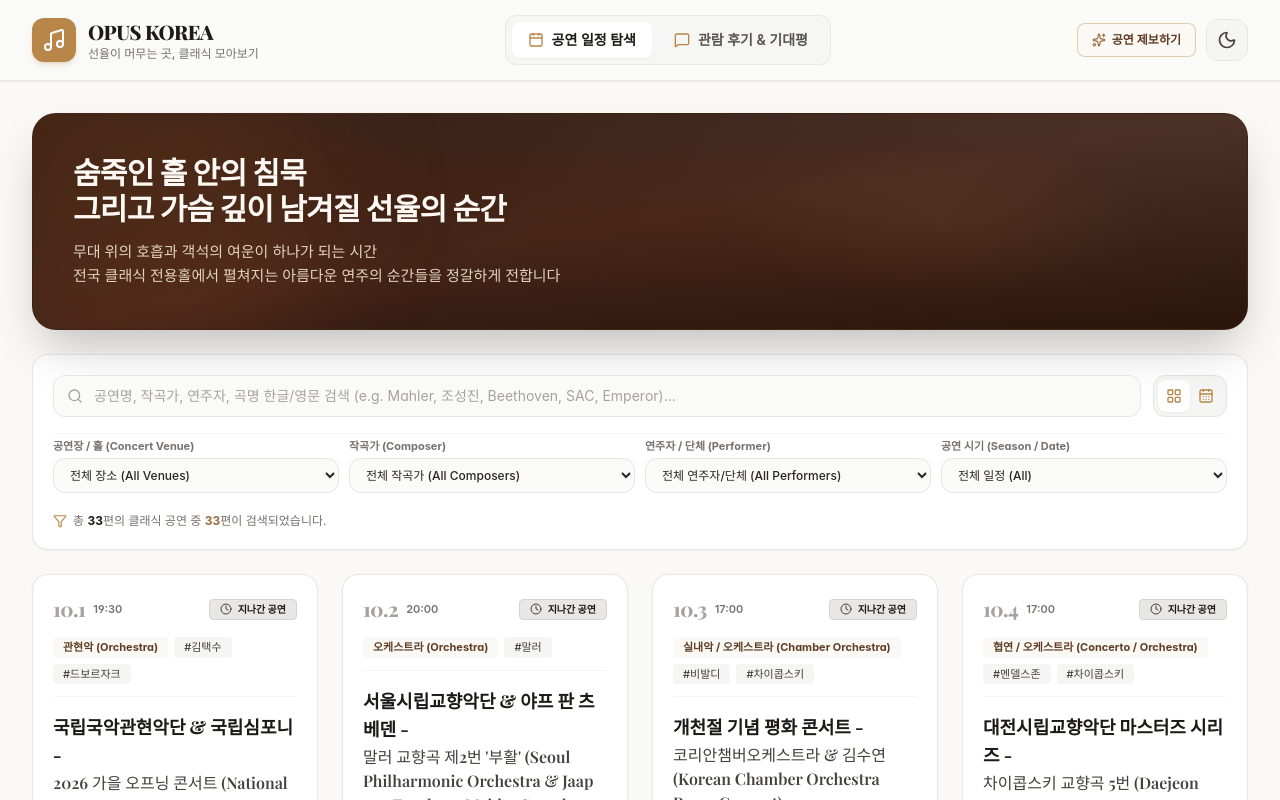
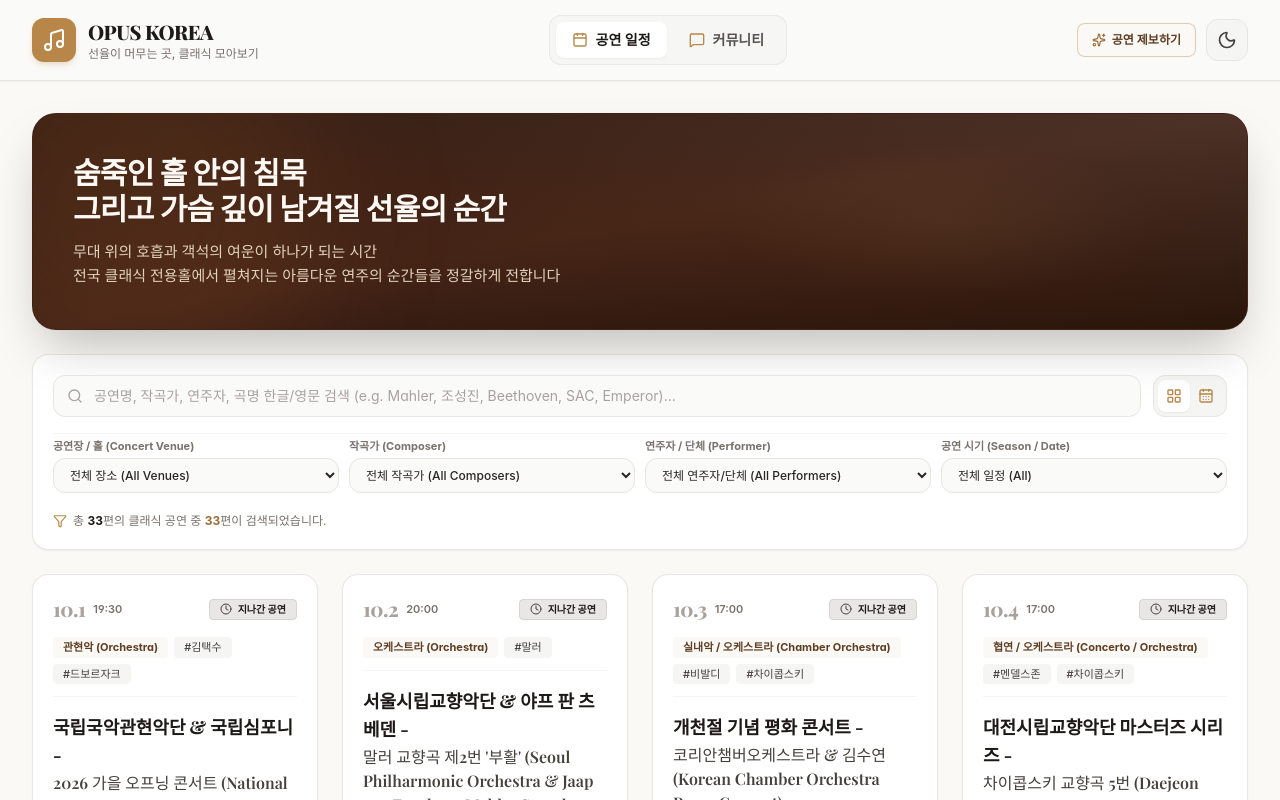
Before and after one commit to purple-found/cc, a React (Vite) app: page / in a window 1280 px wide. Shown: the top 800 px of the page. Built offline with nearby package versions, Linux system fonts and the light colour scheme; a web font is replaced by a local one.

Commit message:
feat(ui): update navigation menu names and streamline community write modal

```diff
--- a/src/components/CommunityBoard.jsx
+++ b/src/components/CommunityBoard.jsx
@@ -444,9 +444,9 @@ export default function CommunityBoard({
                     onChange={(e) => setFormData({ ...formData, category: e.target.value })}
                     className="w-full px-3 py-2 rounded-xl bg-stone-50 dark:bg-hall-850 border border-stone-200 dark:border-hall-700 text-xs text-stone-900 dark:text-stone-100 focus:outline-none focus:ring-2 focus:ring-concert-500"
                   >
-                    <option value="기대평">공연 기대평</option>
-                    <option value="관람 후기">관람 후기 (별점 포함)</option>
-                    <option value="클래식 수다">클래식 수다 / 질문</option>
+                    <option value="기대평">기대평</option>
+                    <option value="관람 후기">관람 후기</option>
+                    <option value="클래식 수다">클래식 수다</option>
                   </select>
                 </div>
 
@@ -498,7 +498,6 @@ export default function CommunityBoard({
                   type="text"
                   value={formData.author}
                   onChange={(e) => setFormData({ ...formData, author: e.target.value })}
-                  placeholder="예: 조성진 팬, 예술의전당 단골"
                   className="w-full px-3 py-2 rounded-xl bg-stone-50 dark:bg-hall-850 border border-stone-200 dark:border-hall-700 text-xs text-stone-900 dark:text-stone-100 focus:outline-none focus:ring-2 focus:ring-concert-500"
                 />
               </div>
@@ -512,7 +511,6 @@ export default function CommunityBoard({
                   required
                   value={formData.title}
                   onChange={(e) => setFormData({ ...formData, title: e.target.value })}
-                  placeholder="제목을 입력해주세요"
                   className="w-full px-3 py-2 rounded-xl bg-stone-50 dark:bg-hall-850 border border-stone-200 dark:border-hall-700 text-xs text-stone-900 dark:text-stone-100 focus:outline-none focus:ring-2 focus:ring-concert-500"
                 />
               </div>
--- a/src/components/Header.jsx
+++ b/src/components/Header.jsx
@@ -42,7 +42,7 @@ export default function Header({ activeTab, setActiveTab, theme, setTheme, onOpe
               }`}
             >
               <Calendar className="w-4 h-4 text-concert-500" />
-              <span>공연 일정 탐색</span>
+              <span>공연 일정</span>
             </button>
 
             <button
@@ -54,7 +54,7 @@ export default function Header({ activeTab, setActiveTab, theme, setTheme, onOpe
               }`}
             >
               <MessageSquare className="w-4 h-4 text-concert-500" />
-              <span>관람 후기 & 기대평</span>
+              <span>커뮤니티</span>
             </button>
           </nav>
 
@@ -97,7 +97,7 @@ export default function Header({ activeTab, setActiveTab, theme, setTheme, onOpe
             }`}
           >
             <Calendar className="w-3.5 h-3.5" />
-            <span>일정 탐색</span>
+            <span>공연 일정</span>
           </button>
           <button
             onClick={() => setActiveTab('community')}
@@ -108,7 +108,7 @@ export default function Header({ activeTab, setActiveTab, theme, setTheme, onOpe
             }`}
           >
             <MessageSquare className="w-3.5 h-3.5" />
-            <span>후기·기대평</span>
+            <span>커뮤니티</span>
           </button>
         </div>
       </div>
```
